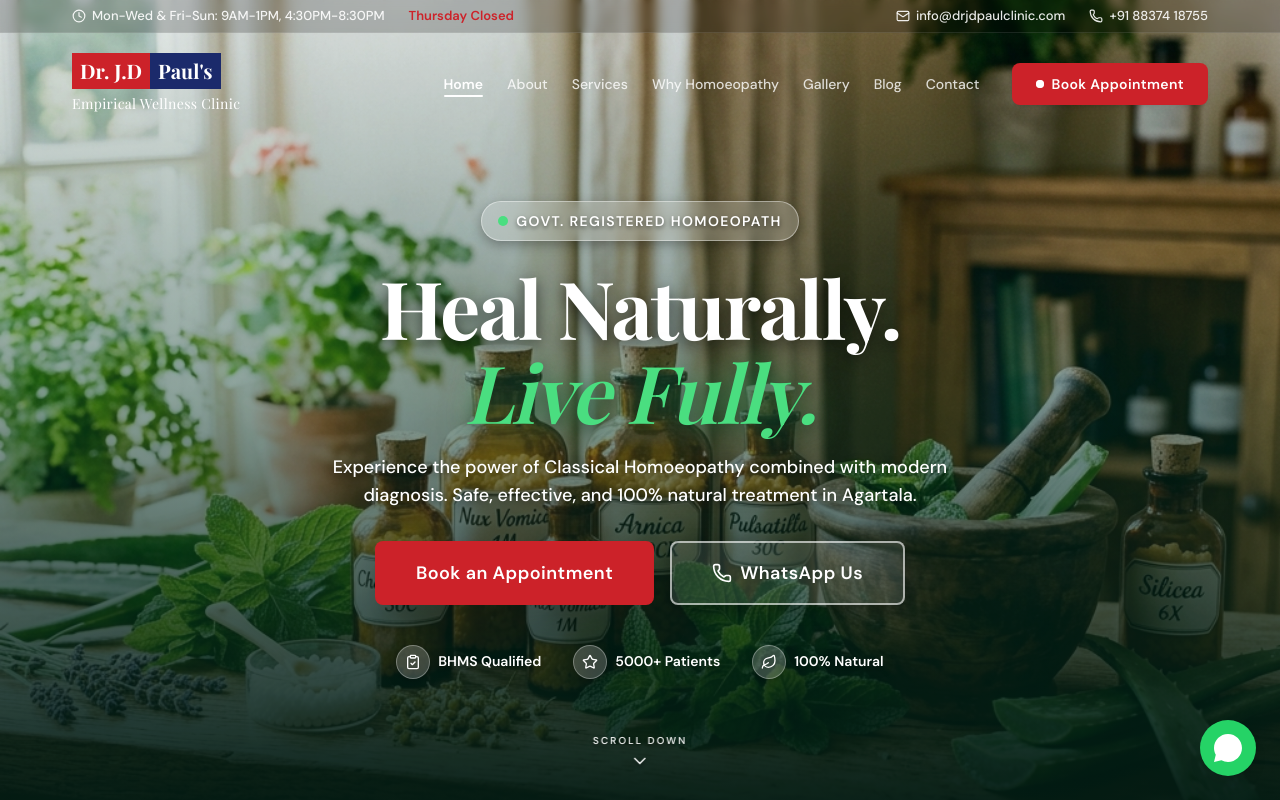
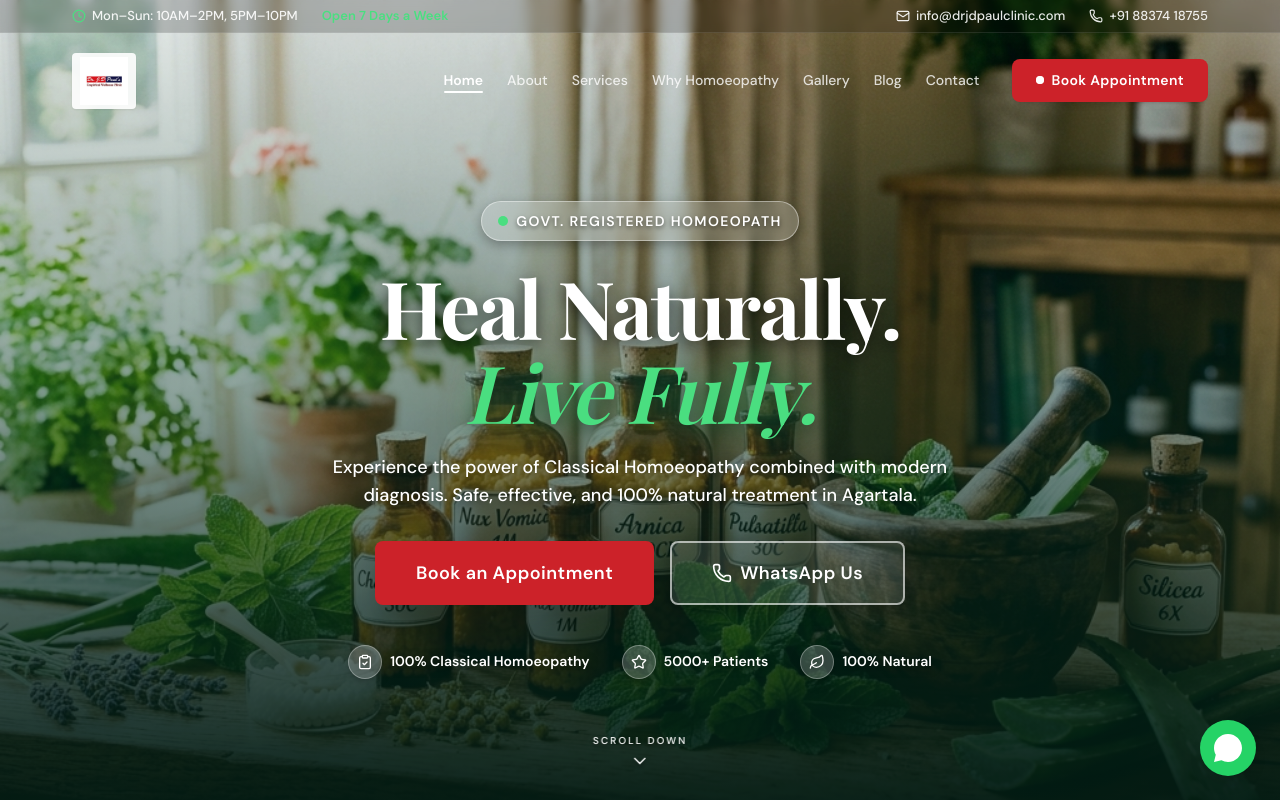
Before and after one commit to nishanth-das/dr-jd-paul-website, a Next.js app: page / in a window 1280 px wide. Shown: the top 800 px of the page. Built offline with nearby package versions, Linux system fonts and the light colour scheme; a web font is replaced by a local one.

Commit message:
feat: use exact image logo, update clinic timings globally, update hero badge

```diff
--- a/src/components/contact/ContactForm.tsx
+++ b/src/components/contact/ContactForm.tsx
@@ -89,9 +89,9 @@ export default function ContactForm() {
             Clinic Hours (for your reference)
           </p>
           <p className="text-xs text-brand-gray mt-2">
-            Mon–Wed &amp; Fri–Sun: 9:00 AM – 1:00 PM &middot; 4:30 PM – 8:30 PM
+            Monday–Sunday: 10:00 AM – 2:00 PM &middot; 5:00 PM – 10:00 PM
           </p>
-          <p className="text-xs text-brand-red mt-1 font-semibold">Thursday: Closed</p>
+          <p className="text-xs text-[#4ADE80] mt-1 font-semibold">Open 7 Days a Week</p>
         </div>
 
         {/* WhatsApp fallback */}
@@ -245,7 +245,7 @@ export default function ContactForm() {
             className={`${inputClasses}`}
           />
           <p className="text-xs text-brand-gray mt-1">
-            Clinic hours: Mon–Wed &amp; Fri–Sun, 9AM–1PM and 4:30–8:30PM
+            Clinic hours: Mon–Sun, 10AM–2PM and 5PM–10PM
           </p>
         </div>
 
--- a/src/components/home/AppointmentCTA.tsx
+++ b/src/components/home/AppointmentCTA.tsx
@@ -46,7 +46,7 @@ export default function AppointmentCTA() {
         <div className="mt-8 pt-6 border-t border-white/10 max-w-lg mx-auto flex items-center justify-center gap-2 text-white/70 text-xs font-body tracking-wide">
           <Clock className="w-4 h-4 shrink-0" />
           <span>
-            Mon–Wed &amp; Fri–Sun: 9 AM–1 PM | 4:30 PM–8:30 PM &bull; Thursday: Closed
+            Mon–Sun: 10:00 AM – 2:00 PM | 5:00 PM – 10:00 PM &bull; Open 7 Days
           </span>
         </div>
       </div>
--- a/src/components/home/Hero.tsx
+++ b/src/components/home/Hero.tsx
@@ -75,7 +75,7 @@ export default function Hero() {
         {/* Credentials Row */}
         <div className="flex justify-center gap-4 sm:gap-8 mt-10 animate-fade-up w-full px-2" style={{ animationDelay: "600ms" }}>
           {[
-            { icon: ClipboardCheck, text: "BHMS Qualified" },
+            { icon: ClipboardCheck, text: "100% Classical Homoeopathy" },
             { icon: Star, text: "5000+ Patients" },
             { icon: Leaf, text: "100% Natural" },
           ].map((item, i) => (
--- a/src/components/layout/Footer.tsx
+++ b/src/components/layout/Footer.tsx
@@ -11,16 +11,12 @@ export default function Footer() {
           {/* Column 1 - Brand */}
           <div className="flex flex-col gap-6">
             <div className="inline-flex flex-col items-start">
-              <div className="flex">
-                <div className="bg-brand-red text-white px-2 py-1 font-heading text-xl font-bold">
-                  Dr. J.D
-                </div>
-                <div className="bg-brand-navy text-white px-2 py-1 border border-brand-navy font-heading text-xl font-bold shadow-[inset_0_0_0_1px_rgba(255,255,255,0.2)]">
-                  Paul&apos;s
-                </div>
-              </div>
-              <div className="text-white font-heading text-sm mt-1 tracking-wide">
-                Empirical Wellness Clinic
+              <div className="bg-white/90 backdrop-blur-sm rounded px-2 py-1 shadow-sm h-12 w-auto inline-flex">
+                <img
+                  src="/images/logo.jpg"
+                  alt="Dr. J.D. Paul's Empirical Wellness Clinic Logo"
+                  className="h-full w-auto object-contain mix-blend-multiply"
+                />
               </div>
             </div>
             <p className="text-gray-300 font-body text-sm italic">
--- a/src/components/layout/Navbar.tsx
+++ b/src/components/layout/Navbar.tsx
@@ -53,10 +53,10 @@ export default function Navbar() {
           <div className="container-site flex justify-between items-center py-1.5 text-xs font-body font-medium text-white/90">
             <div className="flex items-center gap-6">
               <span className="flex items-center gap-1.5">
-                <Clock className="w-3.5 h-3.5" /> Mon-Wed & Fri-Sun: 9AM-1PM, 4:30PM-8:30PM
+                <Clock className="w-3.5 h-3.5 text-[#4ADE80]" /> Mon–Sun: 10AM–2PM, 5PM–10PM
               </span>
-              <span className="flex items-center gap-1.5 text-brand-red font-semibold">
-                Thursday Closed
+              <span className="flex items-center gap-1.5 text-[#4ADE80] font-semibold">
+                Open 7 Days a Week
               </span>
             </div>
             <div className="flex items-center gap-6">
@@ -76,23 +76,16 @@ export default function Navbar() {
         )}>
 
           {/* Logo */}
-          <Link href="/" className="inline-flex flex-col items-start group">
-            <div className="flex">
-              <div className="bg-brand-red text-white px-2 py-1 font-heading text-xl font-bold group-hover:bg-[#B01D23] transition-colors">
-                Dr. J.D
-              </div>
-              <div className={cn(
-                "px-2 py-1 font-heading text-xl font-bold transition-colors",
-                scrolled ? "bg-brand-navy text-white" : "bg-brand-navy text-white"
-              )}>
-                Paul&apos;s
-              </div>
-            </div>
+          <Link href="/" className="inline-flex items-center">
             <div className={cn(
-              "font-heading text-sm mt-1 tracking-wide transition-colors",
-              scrolled ? "text-brand-navy" : "text-white"
+              "relative transition-all duration-300",
+              scrolled ? "h-10 sm:h-12 w-auto" : "h-12 sm:h-14 w-auto bg-white/90 backdrop-blur-sm rounded px-2 py-1 shadow-sm"
             )}>
-              Empirical Wellness Clinic
+              <img
+                src="/images/logo.jpg"
+                alt="Dr. J.D. Paul's Empirical Wellness Clinic Logo"
+                className="h-full w-auto object-contain mix-blend-multiply"
+              />
             </div>
           </Link>
 
--- a/src/lib/constants.ts
+++ b/src/lib/constants.ts
@@ -14,9 +14,7 @@ export const CLINIC = {
   city: "Agartala",
   state: "Tripura",
   timings: [
-    { days: "Mon – Wed", hours: "9:00 AM – 1:00 PM  &  4:30 PM – 8:30 PM" },
-    { days: "Thursday",  hours: "Closed" },
-    { days: "Fri – Sun", hours: "9:00 AM – 1:00 PM  &  4:30 PM – 8:30 PM" },
+    { days: "Monday – Sunday", hours: "10:00 AM – 2:00 PM  &  5:00 PM – 10:00 PM" },
   ],
   payment: ["Cash", "UPI"],
   languages: ["Bengali", "English", "Hindi"],
```
Also changed, not shown: public/images/logo.jpg (added).
